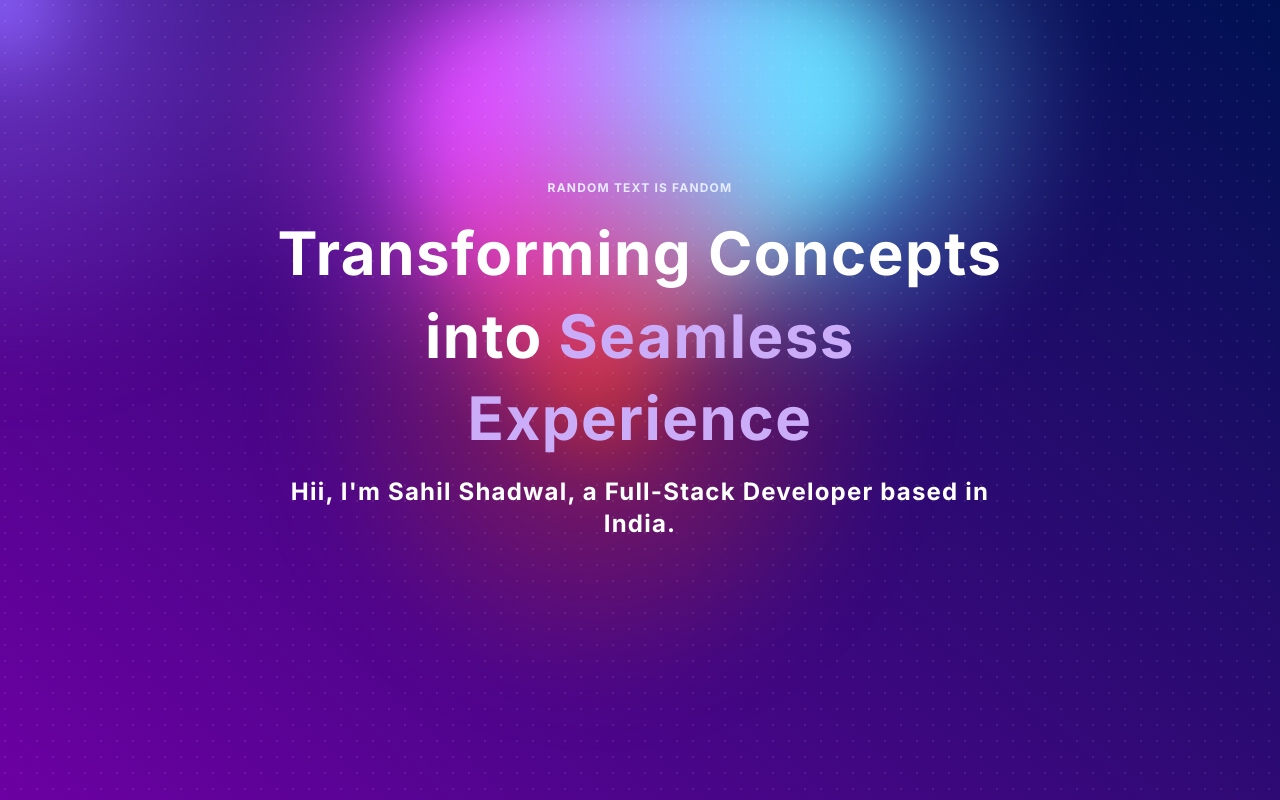
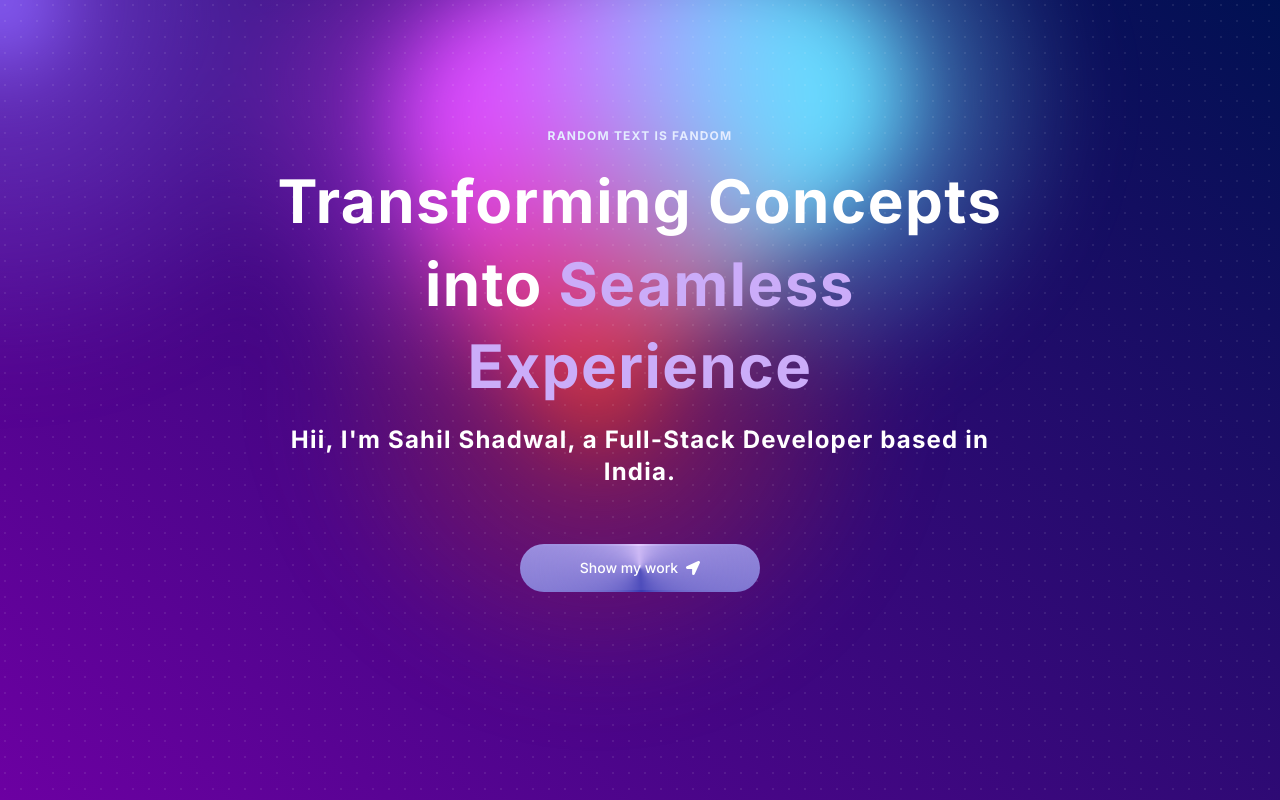
Before and after one commit to Sahil-Shadwal/portfolio, a Next.js app: page / in a window 1280 px wide. Built offline with nearby package versions, Linux system fonts and the light colour scheme.

Commit message:
created button

```diff
--- a/components/Hero.tsx
+++ b/components/Hero.tsx
@@ -1,6 +1,8 @@
 import React from "react";
 import { Spotlight } from "./ui/Spotlight";
 import { TextGenerateEffect } from "./ui/TextGenerateEffect";
+import MagicButton from "./ui/MagicButton";
+import { FaLocationArrow } from "react-icons/fa";
 
 const Hero = () => {
   return (
@@ -17,17 +19,27 @@ const Hero = () => {
         />
       </div>
       <div className="flex justify-center relative my-20 z-10">
-        <div className="max-w-[89vw] md:max-w-2xl lg:max-w-[60vw] fleex flex-col items-center justify-center">
+        <div className="max-w-[89vw] md:max-w-2xl lg:max-w-[60vw] flex flex-col items-center justify-center">
           <h2 className="uppercase tracking-widest text-xs text-center text-blue-100 max-x-80">
             random text is fandom
           </h2>
+
           <TextGenerateEffect
             className="text-center text-[40px] md:text-5xl lg:text-6xl"
             words="Transforming Concepts into Seamless Experience"
           />
-          <p className="text-center md:tracking-wider mv-4 text-sm md:text-lg lg:text-2xl">
+
+          <p className="text-center md:tracking-wider mb-4 text-sm md:text-lg lg:text-2xl">
             Hii, I&apos;m Sahil Shadwal, a Full-Stack Developer based in India.
           </p>
+
+          <a href="#about">
+            <MagicButton
+              title="Show my work"
+              icon={<FaLocationArrow />}
+              position="right"
+            />
+          </a>
         </div>
       </div>
     </div>
--- /dev/null
+++ b/components/ui/MagicButton.tsx
@@ -0,0 +1,32 @@
+import React from "react";
+
+const MagicButton = ({
+  title,
+  icon,
+  position,
+  handleClick,
+  otherClasses,
+}: {
+  title: string;
+  icon: React.ReactNode;
+  position: string;
+  handleClick?: () => void;
+  otherClasses?: string;
+}) => {
+  return (
+    //rounded lg for rectangular button do change it twice in and out
+    <button className="relative inline-flex h-12 w-full overflow-hidden rounded-full p-[2px] focus:outline-none focus:ring-2 focus:ring-slate-400 focus:ring-offset-2 focus:ring-offset-slate-50 md:w-60 md:mt-10">
+      <span className="absolute inset-[-1000%] animate-[spin_2s_linear_infinite] bg-[conic-gradient(from_90deg_at_50%_50%,#E2CBFF_0%,#393BB2_50%,#E2CBFF_100%)]" />
+      {/* bg-violet-900 */}
+      <span
+        className={`inline-flex h-full w-full cursor-pointer items-center justify-center rounded-full  px-7 text-sm font-medium text-white backdrop-blur-3xl gap-2 ${otherClasses}`}
+      >
+        {position == "left" && icon}
+        {title}
+        {position == "right" && icon}
+      </span>
+    </button>
+  );
+};
+
+export default MagicButton;
--- a/package.json
+++ b/package.json
@@ -16,6 +16,7 @@
     "next-themes": "^0.3.0",
     "react": "^18",
     "react-dom": "^18",
+    "react-icons": "^5.2.1",
     "tailwind-merge": "^2.4.0",
     "tailwindcss-animate": "^1.0.7"
   },
```
Also changed, not shown: 1 other file (tests, documents, lock files or other folders).
